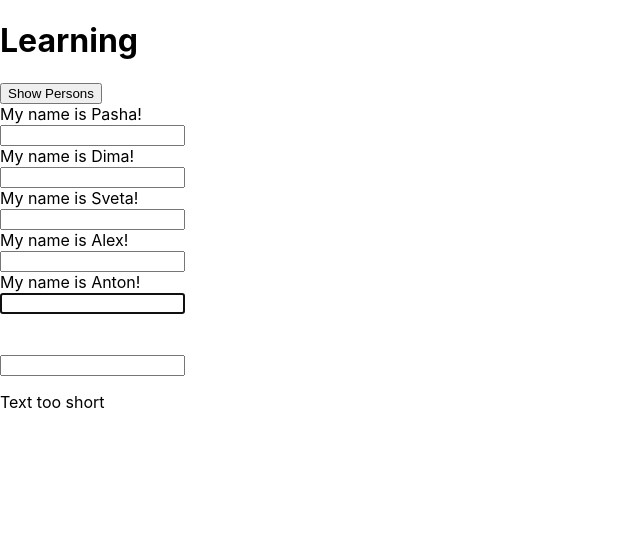
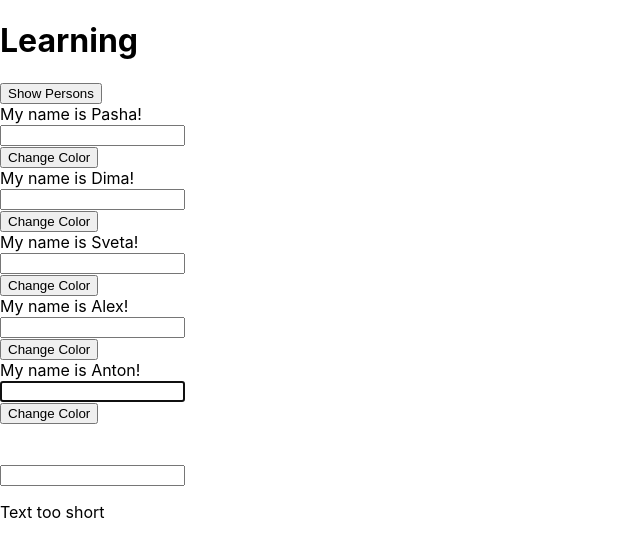
Before and after one commit to Megadethic/MyReactApp, a React app: page / in a window 1280 px wide. Both pictures are taken after a click on the button "Show Persons". Shown: the top 556 px of the page, without its empty margins (0-640 px from the left). Built offline with nearby package versions, Linux system fonts and the light colour scheme.

Commit message:
use context to change background color

```diff
--- a/src/App/App.js
+++ b/src/App/App.js
@@ -3,34 +3,31 @@ import classes from './App.css';
 import Chars from '../Chars/Chars';
 import Persons from '../Persons/Persons';
 import ValidationText from '../ValidationText/ValidationText';
+import PersonContext from '../context/person-context';
 
 class App extends Component {
     state = {
         persons: [
-            {id: 'qwe', name: 'Pasha'},
-            {id: 'asd', name: 'Dima'},
-            {id: 'zxc', name: 'Sveta'},
-            {id: 'rty', name: 'Alex'},
-            {id: 'fgh', name: 'Anton'}
+            {id: 'qwe', name: 'Pasha', changePersonBackgroundColor: false},
+            {id: 'asd', name: 'Dima', changePersonBackgroundColor: false},
+            {id: 'zxc', name: 'Sveta', changePersonBackgroundColor: false},
+            {id: 'rty', name: 'Alex', changePersonBackgroundColor: false},
+            {id: 'fgh', name: 'Anton', changePersonBackgroundColor: false}
         ],
         showPersons: false,
         text: ''
     };
 
-    shouldComponentUpdate( nextProps, nextState, nextContext )
-    {
-        console.log( "App.shouldComponentUpdate" );
+    shouldComponentUpdate(nextProps, nextState, nextContext) {
+        console.log("App.shouldComponentUpdate");
 
         return true;
     }
 
     changeNameHandler = (event, personId) => {
-        const personIndex = this.state.persons.findIndex(p => p.id === personId);
-        const person = {...this.state.persons[personIndex]};
+        const person = this.getPersonById(personId);
         person.name = event.target.value;
-        const persons = [...this.state.persons];
-        persons[personIndex] = person;
-        this.setState({persons: persons});
+        this.replacePersonById(person);
     };
 
     showPersons = () => {
@@ -46,16 +43,43 @@ class App extends Component {
         this.setState({text: text})
     };
 
+    changePersonBackgroundColorHandler = (personId) => {
+        const person = this.getPersonById(personId);
+        person.changePersonBackgroundColor = !person.changePersonBackgroundColor;
+        this.replacePersonById(person);
+    };
+
+    getPersonById = (personId) => {
+        const personIndex = this.state.persons.findIndex( p => p.id === personId);
+        return {...this.state.persons[personIndex]};
+    };
+
+    replacePersonById = (person) => {
+        const personIndex = this.state.persons.findIndex( p => p.id === person.id);
+        const persons = [...this.state.persons];
+        persons[personIndex] = person;
+        this.setState({persons: persons});
+    };
+
     render() {
+        let persons = null;
+
+        if (this.state.showPersons) {
+            persons = <Persons persons={this.state.persons}
+                               personsLength={this.state.persons.length}
+                               changeHandler={this.changeNameHandler}/>
+        }
+
         return (
             <div className={classes.App}>
                 <h1>Learning</h1>
                 <button onClick={this.showPersons}>Show Persons</button>
-                {this.state.showPersons
-                    ? <Persons persons={this.state.persons}
-                               personsLength={this.state.persons.length}
-                               changeHandler={this.changeNameHandler}/>
-                    : null}
+                <PersonContext.Provider
+                    value={{
+                        changeBackgroundHandler: this.changePersonBackgroundColorHandler
+                    }}>
+                    {persons}
+                </PersonContext.Provider>
                 <br/>
                 <br/>
 
--- a/src/Persons/Person/Person.css
+++ b/src/Persons/Person/Person.css
@@ -4,7 +4,14 @@
     margin: 5px auto;
     padding: 5px;
     width: 50%;
+}
+
+.PersonBackground {
     background-color: #f2f2f2;
+}
+
+.PersonBackground:hover {
+    background-color: #61dafb;
 }
 
 .Char {
@@ -15,6 +22,10 @@
     border-radius: 5px;
 }
 
-.Person:hover {
-    background-color: #61dafb;
+.PersonGreen {
+    background-color: #29ffb2;
 }
+
+.PersonGreen:hover {
+    background-color: #00e900;
+}
--- a/src/Persons/Person/Person.js
+++ b/src/Persons/Person/Person.js
@@ -1,19 +1,25 @@
 import React, {useEffect, useRef} from 'react';
 import classes from './Person.css';
+import PersonContext from '../../context/person-context';
 
 const person = props => {
     const personRef = useRef(null);
 
-  useEffect( () => {
+    useEffect(() => {
         console.log("Person.useEffect");
         personRef.current.focus();
-  }, [props.name] );
+    }, [props.name]);
 
     return (
-      <div className={classes.Person}>
+        <PersonContext.Consumer>
+            {(context) => {
+                return <div className={classes.Person + ' ' + ( props.changePersonBackgroundColor ? classes.PersonGreen: classes.PersonBackground )}>
                     My name is {props.name}!<br/>
-          <input onChange={props.changeHandler} ref={personRef}/>
+                    <input onChange={props.changeHandler} ref={personRef}/><br/>
+                    <button onClick={context.changeBackgroundHandler.bind(this, props.id)}>Change Color</button>
                 </div>
+            }}
+        </PersonContext.Consumer>
     )
 };
 
--- a/src/Persons/Persons.js
+++ b/src/Persons/Persons.js
@@ -7,8 +7,10 @@ class Persons extends PureComponent {
 
         return this.props.persons.map(person => {
             return <Person
+                id={person.id}
                 key={person.id}
                 name={person.name}
+                changePersonBackgroundColor={person.changePersonBackgroundColor}
                 changeHandler={event => this.props.changeHandler(event, person.id)}/>
         })
     }
--- /dev/null
+++ b/src/context/person-context.js
@@ -0,0 +1,7 @@
+import React from 'react';
+
+const personContext = React.createContext({
+    changeBackgroundHandler: () => {}
+});
+
+export default personContext;
```
Also changed, not shown: 1 other file (tests, documents, lock files or other folders). Lines whose indentation alone changed are shown as unchanged.
